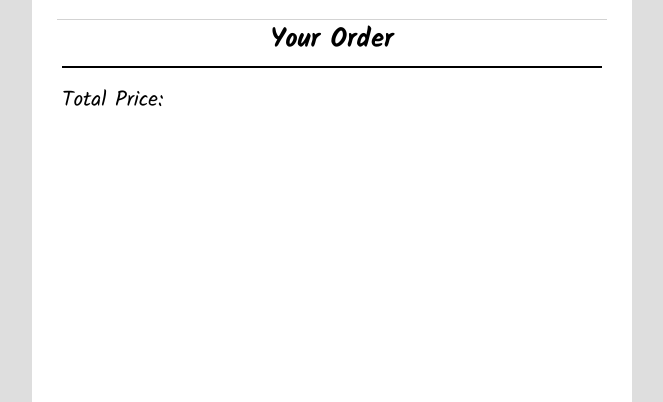
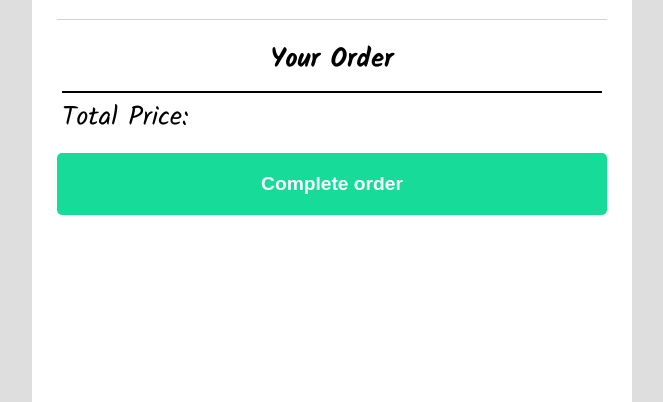
Before and after one commit to AceP20/menu-project, a website built with Vite: page index.html in a window 1280 px wide. Shown: the part 648-1050 px from the top of the page, without its empty margins (308-971 px from the left). Built offline with nearby package versions, Linux system fonts and the light colour scheme.

Commit message:
Html&Styling for Complete button has been added and finished

```diff
--- a/index.css
+++ b/index.css
@@ -18,7 +18,7 @@ header {
     color: #FFFFFF;
 
     /* styling */
-    background-image:url(style-items/stock-burger-img.jpg);
+    background-image: url(style-items/stock-burger-img.jpg);
     background-position: 0px -170px;
     background-size: 700px;
 }
@@ -33,8 +33,8 @@ header h3 {
     padding: 0;
 }
 
-header div{
-    padding-top: 60px ;
+header div {
+    padding-top: 60px;
     margin: 0px 34px;
 }
 
@@ -46,19 +46,21 @@ main {
     background-color: white;
 }
 
-main div{
+main div {
     display: flex;
 }
 
-main h2, main h4, main p{
+main h2,
+main h4,
+main p {
     margin: 5px;
 }
 
-main h2{
+main h2 {
     font-size: 50pt;
 }
 
-.menu{
+.menu {
     display: flex;
     flex-direction: column;
 }
@@ -69,27 +71,33 @@ main i {
     cursor: pointer;
 }
 
-.menu-card{
+.menu-card {
     padding: 30px;
 
     /* styling */
     border-bottom: 1px solid lightgray;
 }
 
-main section h4{
+main section {
+    margin-top: 20px;
+    display: flex;
+    flex-direction: column;
+}
+
+main section h4 {
     text-align: center;
     font-size: 20pt;
 }
 
 #total-price-display {
-    padding-top:20px;
+    padding-top: 10px;
 
     /* styling */
-    font-size: 16pt;
+    font-size: 20pt;
     border-top: 2px solid black;
 }
 
-#customer-order span{
+#customer-order span {
     display: flex;
     align-items: center;
 }
@@ -99,27 +107,43 @@ main section h4{
     justify-content: center;
     display: flex;
     flex-direction: column;
+    margin-bottom: 5px;
 }
 
-.remove-btn{
+.remove-btn {
     font-size: 12pt;
     border: none;
     background-color: white;
     color: gray;
     cursor: pointer;
 }
-.price-display{
+
+.price-display {
     margin-left: auto;
 }
 
-#total-price-display{
+#total-price-display {
     display: flex;
 }
 
-#total-price-display span{
+#total-price-display span {
     margin-left: auto;
 }
 
-.hidden{
+#complete-btn {
+    margin-top: 15px;
+    padding: 20px 0px;
+
+    /* styling */
+    background-color: 16DB99;
+    color: white;
+    font-family: Arial, Helvetica, sans-serif;
+    font-weight: bold;
+    font-size: larger;
+    border: none;
+    border-radius: 5px;
+}
+
+.hidden {
     display: none;
 }
--- a/index.html
+++ b/index.html
@@ -21,11 +21,12 @@
             <div class='menu' id="menu">
 
             </div>
-            <section>
+            <section id="order-display" >
                 <h4>Your Order</h4>
                 <div id="customer-order">
                 </div>
                 <p id="total-price-display">Total Price:</p>
+                <button id="complete-btn">Complete order</button>
             </section>
         </main>
 	<script type='module' src="index.js"></script>
--- a/index.js
+++ b/index.js
@@ -27,6 +27,7 @@ document.addEventListener('click', (e) => {
     if (e.target.dataset.name) {
         customerOrderArr.push(e.target.dataset)
         renderCustomerOrder()
+        document.querySelector('#order-display').classList.remove('hidden')
     }
 })
 
@@ -43,6 +44,10 @@ document.addEventListener('click', (e) => {
             customerOrderArr.splice(itemIndex, 1)
 
             renderCustomerOrder()
+        }
+
+        if (customerOrderArr.length === 0 ){
+            document.querySelector('#order-display').classList.add('hidden')
         }
     }
 })
```
